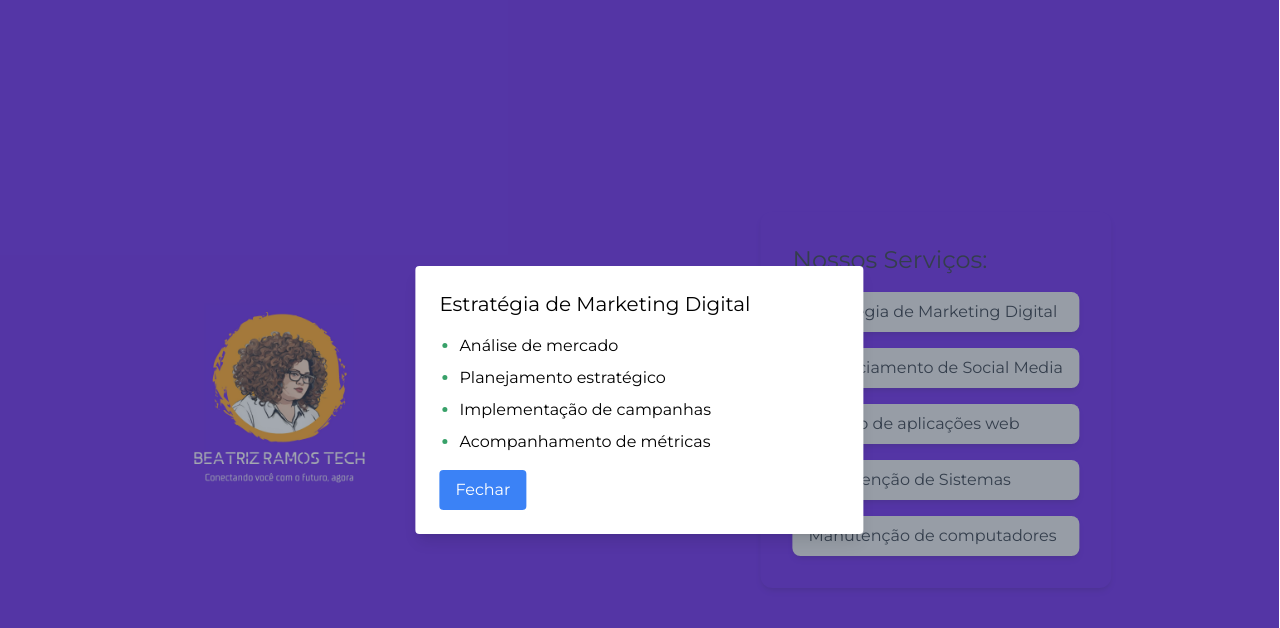
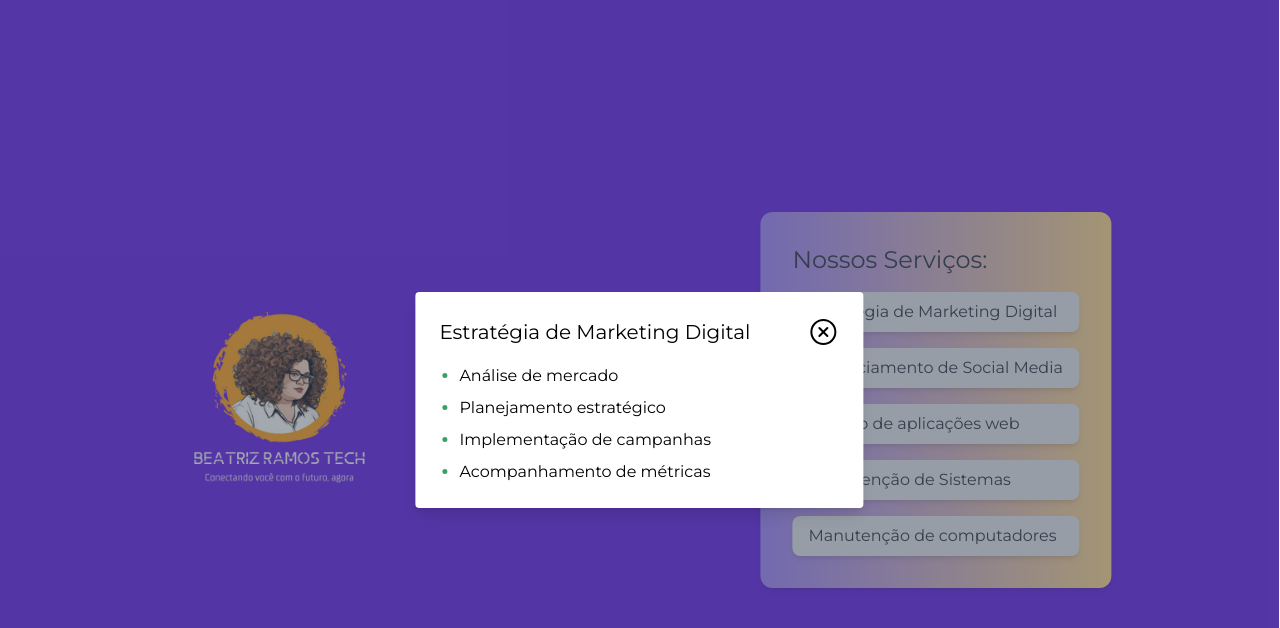
Before and after one commit to beatrizramostech/beatrizramostech, a React (Vite) app: page / in a window 1280 px wide. Both pictures are taken after a click on the item "Estratégia de Marketing Digital". Shown: the top 628 px of the page. Built offline with nearby package versions, Linux system fonts and the light colour scheme.

Commit message:
:construction: Home Page

```diff
--- a/package.json
+++ b/package.json
@@ -10,6 +10,7 @@
     "preview": "vite preview"
   },
   "dependencies": {
+    "@phosphor-icons/react": "^2.1.7",
     "framer-motion": "^11.3.0",
     "react": "^18.3.1",
     "react-dom": "^18.3.1",
--- a/src/components/Modal.tsx
+++ b/src/components/Modal.tsx
@@ -1,16 +1,29 @@
-const Modal: React.FC<{ isOpen: boolean, onClose: () => void, content: { title: string, description: string[] } }> = ({ isOpen, onClose, content }) => {
+import { XCircle } from "@phosphor-icons/react";
+
+const Modal: React.FC<{
+  isOpen: boolean;
+  onClose: () => void;
+  content: { title: string; description: string[] };
+}> = ({ isOpen, onClose, content }) => {
   if (!isOpen) return null;
 
   return (
-    <div className="fixed inset-0 bg-gray-600 bg-opacity-50 flex items-center justify-center z-50">
+    <div
+      className="fixed inset-0 bg-gray-600 bg-opacity-50 flex items-center justify-center z-50"
+      onClick={onClose}
+    >
       <div className="bg-white p-6 rounded shadow-lg max-w-md w-full">
-        <h2 className="text-xl mb-4">{content.title}</h2>
+        <div className="flex flex-row items-center justify-between mb-4">
+          <h2 className="text-xl">{content.title}</h2>
+          <button onClick={onClose} className="text-red">
+            <XCircle size={32} />
+          </button>
+        </div>
         <ul className="list-green-disc pl-5 space-y-2">
           {content.description.map((item, index) => (
             <li key={index}>{item}</li>
           ))}
         </ul>
-        <button onClick={onClose} className="mt-4 bg-blue-500 text-white px-4 py-2 rounded">Fechar</button>
       </div>
     </div>
   );
--- a/src/pages/Home.tsx
+++ b/src/pages/Home.tsx
@@ -25,7 +25,7 @@ const Home: React.FC = () => {
       </div>
 
       <div className="mt-4 lg:mt-0 lg:ml-16">
-        <div className="bg-gradient-to-r from-custom-purple to-custom-yellow rounded-xl p-4 lg:p-8 shadow-md">
+        <div className="bg-gradient-to-r from-gradient-purple to-gradient-orange rounded-xl p-4 lg:p-8 shadow-md">
           <h2 className="text-xl lg:text-2xl text-center lg:text-left text-gray-800 mb-4">Nossos Serviços:</h2>
           <ul className="space-y-4">
             {services.map((service) => (
```
Also changed, not shown: 1 other file (tests, documents, lock files or other folders).
